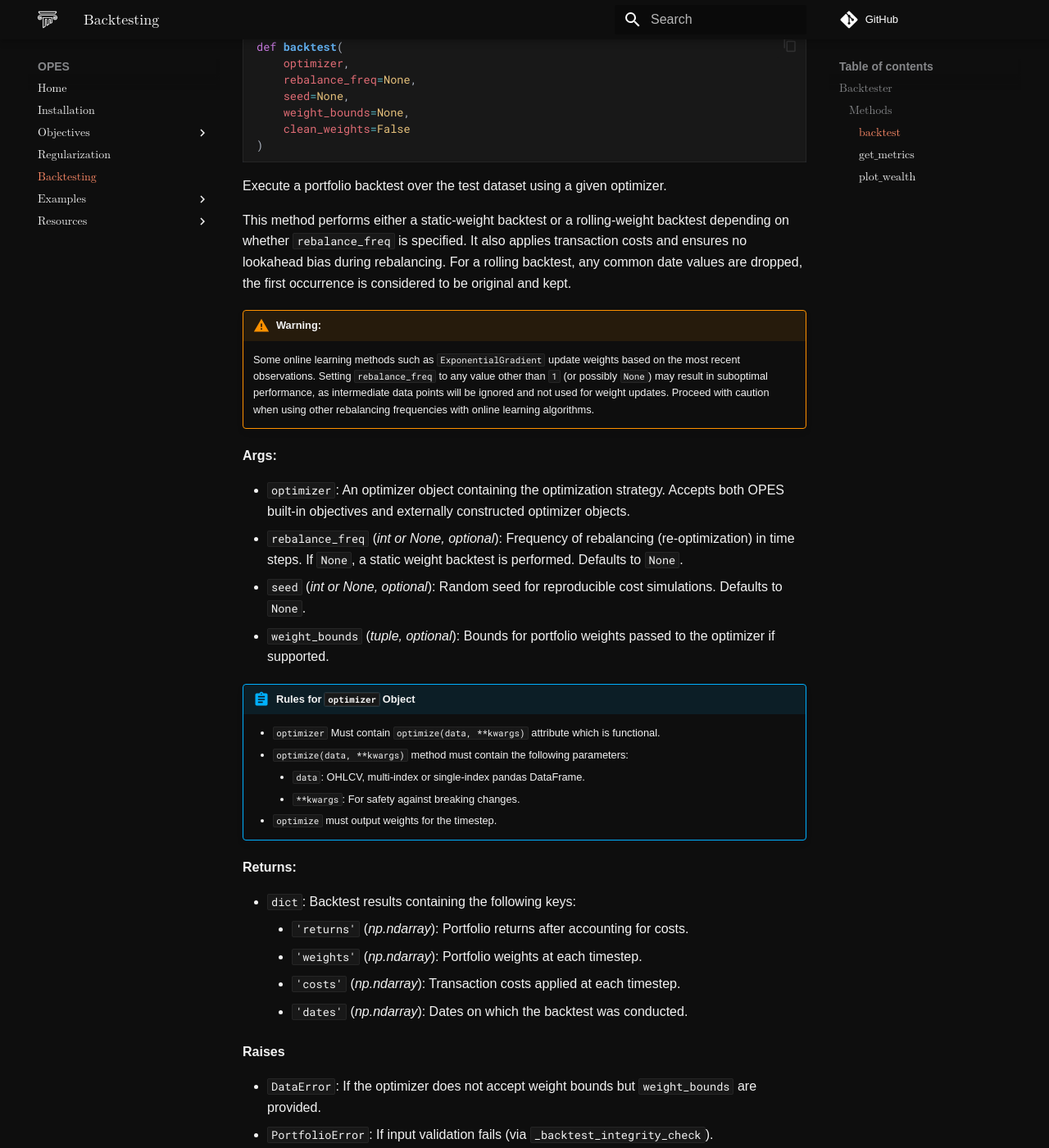
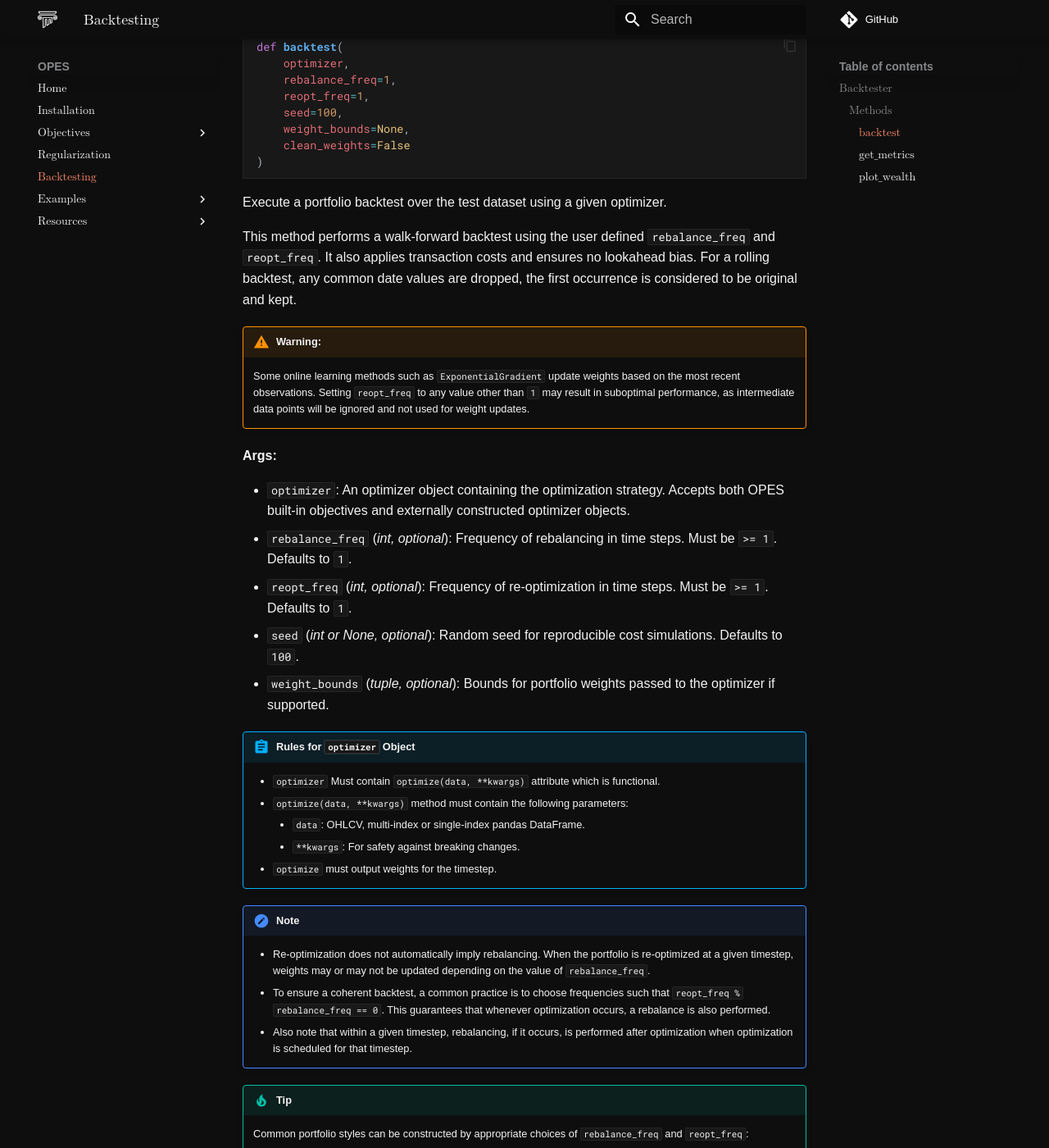
Before and after one commit to opes-core/opes, an MkDocs documentation site: the page built from docs/docs/backtesting.md, in a window 1280 px wide and 1400 px high, scrolled down 1704 px. Shown: the whole window at 82% size. Built offline with MkDocs 1.6.1 and Material for MkDocs 9.7.7, drawn with Linux system fonts in a browser that asks for light colours; some web fonts are replaced; some of the changed text lies outside the part shown.

Commit message:
[ENH] Improved `Backtester`
Decoupled `rebalance_freq` and `reopt_freq` enabling users to customize the portfolio style. Also refactored `Backtester` class for better readability.

Updated documentation and Readme with changes.

````diff
--- a/docs/docs/backtesting.md
+++ b/docs/docs/backtesting.md
@@ -71,8 +71,9 @@ It also stores transaction cost parameters for portfolio simulations.
 ```python
 def backtest(
     optimizer,
-    rebalance_freq=None,
-    seed=None,
+    rebalance_freq=1,
+    reopt_freq=1,
+    seed=100,
     weight_bounds=None,
     clean_weights=False
 )
@@ -80,24 +81,23 @@ def backtest(
 
 Execute a portfolio backtest over the test dataset using a given optimizer.
 
-This method performs either a static-weight backtest or a rolling-weight
-backtest depending on whether `rebalance_freq` is specified. It also
-applies transaction costs and ensures no lookahead bias during rebalancing.
+This method performs a walk-forward backtest using the user defined `rebalance_freq`
+and `reopt_freq`. It also applies transaction costs and ensures no lookahead bias.
 For a rolling backtest, any common date values are dropped, the first occurrence
 is considered to be original and kept.
 
 !!! warning "Warning:"
     Some online learning methods such as `ExponentialGradient` update weights based
-    on the most recent observations. Setting `rebalance_freq` to any value other
-    than `1` (or possibly `None`) may result in suboptimal performance, as
-    intermediate data points will be ignored and not used for weight updates.
-    Proceed with caution when using other rebalancing frequencies with online learning algorithms.
+    on the most recent observations. Setting `reopt_freq` to any value other
+    than `1` may result in suboptimal performance, as intermediate data points will
+    be ignored and not used for weight updates.
 
 **Args:**
 
 - `optimizer`: An optimizer object containing the optimization strategy. Accepts both OPES built-in objectives and externally constructed optimizer objects.
-- `rebalance_freq` (*int or None, optional*): Frequency of rebalancing (re-optimization) in time steps. If `None`, a static weight backtest is performed. Defaults to `None`.
-- `seed` (*int or None, optional*): Random seed for reproducible cost simulations. Defaults to `None`.
+- `rebalance_freq` (*int, optional*): Frequency of rebalancing in time steps. Must be `>= 1`. Defaults to `1`.
+- `reopt_freq` (*int, optional*): Frequency of re-optimization in time steps. Must be `>= 1`. Defaults to `1`.
+- `seed` (*int or None, optional*): Random seed for reproducible cost simulations. Defaults to `100`.
 - `weight_bounds` (*tuple, optional*): Bounds for portfolio weights passed to the optimizer if supported.
 
 !!! abstract "Rules for `optimizer` Object"
@@ -107,24 +107,35 @@ is considered to be original and kept.
         - `**kwargs`: For safety against breaking changes.
     - `optimize` must output weights for the timestep.
 
+!!! note "Note"
+    - Re-optimization does not automatically imply rebalancing. When the portfolio is re-optimized at a given timestep, weights may or may not be updated depending on the value of `rebalance_freq`.
+    - To ensure a coherent backtest, a common practice is to choose frequencies such that `reopt_freq % rebalance_freq == 0`. This guarantees that whenever optimization occurs, a rebalance is also performed.
+    - Also note that within a given timestep, rebalancing, if it occurs, is performed after optimization when optimization is scheduled for that timestep.
+
+!!! tip "Tip"
+    Common portfolio styles can be constructed by appropriate choices of `rebalance_freq` and `reopt_freq`:
+
+    - Buy-and-Hold: `rebalance_freq > horizon`, `reopt_freq > horizon`
+    - Constantly Rebalanced: `rebalance_freq = 1`, `reopt_freq > horizon`
+    - Fully Dynamic: `rebalance_freq = 1`, `reopt_freq = 1`
+
 **Returns:**
 
 - `dict`: Backtest results containing the following keys:
     - `'returns'` (*np.ndarray*): Portfolio returns after accounting for costs.
     - `'weights'` (*np.ndarray*): Portfolio weights at each timestep.
     - `'costs'` (*np.ndarray*): Transaction costs applied at each timestep.
-    - `'dates'` (*np.ndarray*): Dates on which the backtest was conducted.
+    - `'timeline'` (*np.ndarray*): Timeline on which the backtest was conducted.
 
 **Raises**
 
 - `DataError`: If the optimizer does not accept weight bounds but `weight_bounds` are provided.
 - `PortfolioError`: If input validation fails (via `_backtest_integrity_check`).
+- `OptimizationError`: If the underlying optimizer uses optimization and if it fails to optimize.
 
 
 !!! note "Notes:"
     - All returned arrays are aligned in time and have length equal to the test dataset.
-    - Static weight backtest: Uses a single set of optimized weights for all test data. This denotes a constant rebalanced portfolio.
-    - Rolling weight backtest: Re-optimizes weights at intervals defined by `rebalance_freq` using only historical data up to the current point to prevent lookahead bias.
     - Returns and weights are stored in arrays aligned with test data indices.
 
 !!! example "Example:"
@@ -149,7 +160,11 @@ is considered to be original and kept.
     tester = Backtester(train_data=training, test_data=testing)
 
     # Obtaining backtest data for kelly optimizer
-    kelly_backtest = tester.backtest(optimizer=kelly_optimizer, rebalance_freq=21)
+    kelly_backtest = tester.backtest(
+        optimizer=kelly_optimizer,
+        rebalance_freq=1,  # Rebalance daily
+        reopt_freq=21      # Re-optimize monthly
+    )
 
     # Printing results
     for key in kelly_backtest:
--- a/opes/__init__.py
+++ b/opes/__init__.py
@@ -1,5 +1,5 @@
 # Version Log
-__version__ = "0.10.0"
+__version__ = "0.11.0"
 
 # Backtester easy import
 from .backtester import Backtester
--- a/pyproject.toml
+++ b/pyproject.toml
@@ -10,7 +10,7 @@ dev = ["pytest", "other-dev-packages"]
 
 [project]
 name = "opes"
-version = "0.10.0"
+version = "0.11.0"
 description = "A research-focused portfolio optimization and backtesting engine."
 readme = "README.md"
 requires-python = ">=3.10"
````
Also changed, not shown: other parts of docs/docs/backtesting.md (+9 -9 lines), docs/docs/examples/good_strategy.md (+8 -2 lines), docs/docs/examples/if_you_knew_the_future.md (+5 -5 lines), docs/docs/examples/the_alpha_engine.md (+2 -2 lines), docs/docs/examples/which_kelly_is_best.md (+8 -8 lines), docs/docs/objectives/heuristics.md (+1 -1 lines), README.md, 4 other files.
